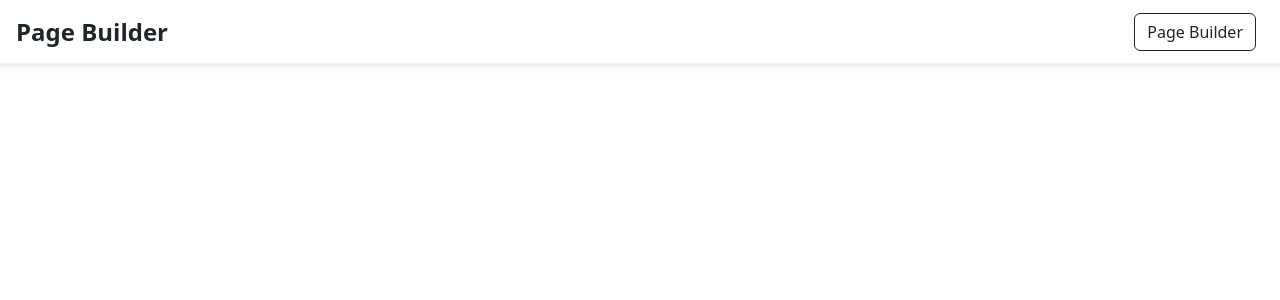
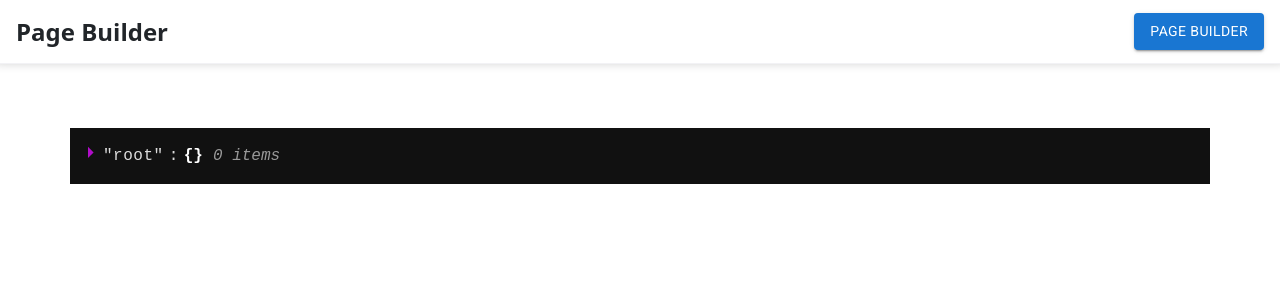
Before and after one commit to killcodeX/react-page-builder, a React (Create React App) app in the folder page-builder/: page /json-generator in a window 1280 px wide. Shown: the top 300 px of the page. Built offline with nearby package versions, Linux system fonts and the light colour scheme; a web font is replaced by a local one.

Commit message:
feat: jason viewer added

```diff
--- a/page-builder/package.json
+++ b/page-builder/package.json
@@ -15,6 +15,7 @@
     "react-dnd-html5-backend": "^16.0.1",
     "react-dom": "^18.2.0",
     "react-icons": "^4.10.1",
+    "react-json-view": "^1.21.3",
     "react-redux": "^8.1.2",
     "react-router-dom": "^6.15.0",
     "react-scripts": "5.0.1",
--- a/page-builder/src/Home/Header.jsx
+++ b/page-builder/src/Home/Header.jsx
@@ -1,4 +1,5 @@
 import react from 'react';
+import Button from '@mui/material/Button';
 import { useNavigate } from 'react-router-dom';
 
 function Header(){
@@ -21,8 +22,8 @@ function Header(){
             <header className='header'>
                 <div className='header-left-side'>Page Builder</div>
                 <div className='right-left-side'>
-                    <button type="button" className="btn btn-outline-dark mx-2" onClick={savePage}>Save</button>
-                    <button type="button" className="btn btn-dark" onClick={moveToPreview}>Preview</button>
+                    <Button variant="outlined" onClick={savePage}>Save</Button>
+                    <Button variant="contained" onClick={moveToPreview}>Preview</Button>
                 </div>
             </header>
         )
@@ -31,8 +32,8 @@ function Header(){
             <header className='header'>
                 <div className='header-left-side'>Page Builder</div>
                 <div className='right-left-side'>
-                    <button type="button" className="btn btn-outline-dark mx-2" onClick={backToPage}>Page Builder</button>
-                    <button type="button" className="btn btn-dark" onClick={moveToGenerate}>Generate</button>
+                    <Button variant="outlined" onClick={backToPage}>Page Builder</Button>
+                   <Button variant="contained" onClick={moveToGenerate}>Generate</Button>
                 </div>
             </header>
         )
@@ -41,7 +42,7 @@ function Header(){
             <header className='header'>
                 <div className='header-left-side'>Page Builder</div>
                 <div className='right-left-side'>
-                    <button type="button" className="btn btn-outline-dark mx-2" onClick={backToPage}>Page Builder</button>
+                    <Button variant="contained" onClick={backToPage}>Page Builder</Button>
                 </div>
             </header>
         )
--- a/page-builder/src/Home/jsonGenerator.jsx
+++ b/page-builder/src/Home/jsonGenerator.jsx
@@ -1,8 +1,24 @@
 import react from 'react';
+import ReactJson from 'react-json-view';
+import { useSelector } from "react-redux";
 
 function JsonGenerator(){
+    let state = useSelector(state => state.build.pageBuilder[0])
+    console.log(state)
     return (
-        <h1>This is JsonGenerator</h1>
+        <section className='generator-builder position-relative'>
+            <div className='container'>
+                <div className='row mh-100'>
+                    <ReactJson
+                        theme='colors'
+                        src={state}
+                        style={{
+                        padding:"16px"
+                        }}
+                    />
+                </div>
+            </div>
+        </section>
     )
 }
 
--- a/page-builder/src/Resolver/LayersResolver.jsx
+++ b/page-builder/src/Resolver/LayersResolver.jsx
@@ -33,8 +33,8 @@ function resolver(layer, drawer, setDrawer){
     switch(layer.component){
         case "section":
             return (
-                    <Card>
-                        <Typography variant="h3">
+                    <Card className="page-builder-layer-card">
+                        <Typography variant="h5">
                             Section
                         </Typography>
                         <Button onClick={() => setDrawer(true)}>Edit</Button>
@@ -49,8 +49,8 @@ function resolver(layer, drawer, setDrawer){
             )
         case "sub-section":
             return (
-                <Card>
-                <Typography variant="h3">
+                <Card className="page-builder-layer-card">
+                <Typography variant="h5">
                     Sub Section
                 </Typography>
                 <Button onClick={() => setDrawer(true)}>Edit</Button>
@@ -65,8 +65,8 @@ function resolver(layer, drawer, setDrawer){
             )
         case "button":
             return (
-                <Card>
-                <Typography variant="h3">
+                <Card className="page-builder-layer-card">
+                <Typography variant="h5">
                     Button
                 </Typography>
                 <Button onClick={() => setDrawer(true)}>Edit</Button>
--- a/page-builder/src/index.css
+++ b/page-builder/src/index.css
@@ -31,6 +31,11 @@ body {
 .header-left-side{
   font-size:1.5rem;
   font-weight: 700;
+}
+
+.right-left-side {
+  display:flex;
+  gap:8px;
 }
 
 /* page builder */
@@ -76,6 +81,14 @@ body {
   font-weight: 600;
 }
 
+/* layer resolver */
+.page-builder-layer-card {
+  display:flex;
+  justify-content:space-between;
+  align-items:center;
+  padding:8px 16px;
+}
+
 .children{
   padding-left: 20px;
 }
@@ -119,3 +132,9 @@ body {
     padding:8px 16px;
     height:40px;
 }
+
+/* obj generator */
+
+.generator-builder{
+  margin-top:8rem;
+}
```
Also changed, not shown: 1 other file (tests, documents, lock files or other folders).
